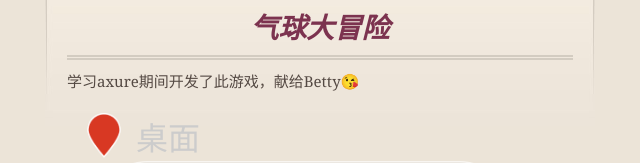
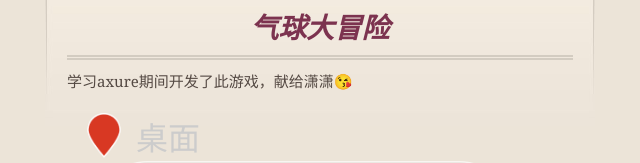
Before and after one commit to baidan4855/BalloonAdventure, a plain HTML site: page index.html in a window 1280 px wide. Shown: the part 219-382 px from the top of the page, 320-960 px from the left. Drawn offline with nearby package versions, Linux system fonts and the light colour scheme.

Commit message:
Update index.html

```diff
--- a/index.html
+++ b/index.html
@@ -49,7 +49,7 @@
         <h3>
 <a id="welcome-to-github-pages" class="anchor" href="#welcome-to-github-pages" aria-hidden="true"><span aria-hidden="true" class="octicon octicon-link"></span></a>气球大冒险</h3>
 
-<p>学习axure期间开发了此游戏，献给Betty😘</p>
+<p>学习axure期间开发了此游戏，献给潇潇😘</p>
 
 <iframe frameborder="0" width="100%" height="900" src="game/桌面.html"></iframe>
       </section>
```
